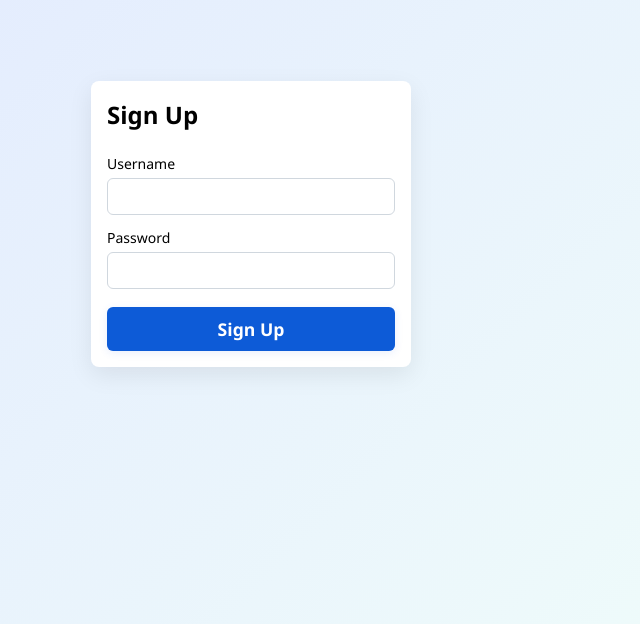
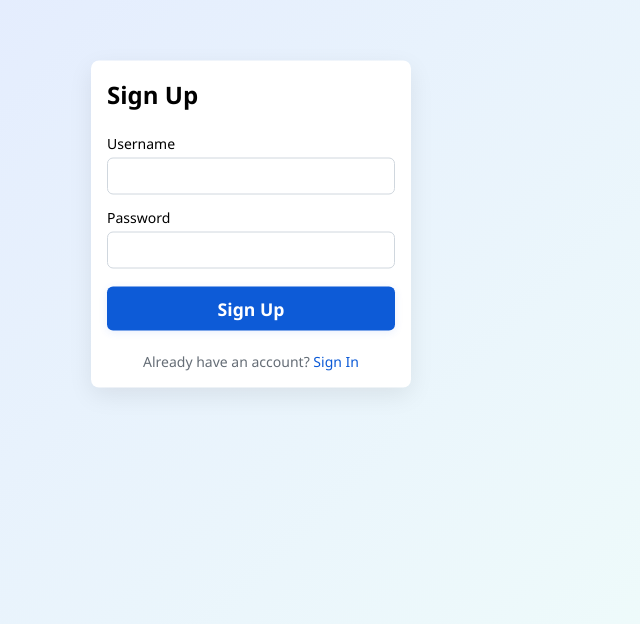
Before and after one commit to mikhailofficial/simple-chat-fastapi, a React (Vite) app in the folder frontend/: page /sign-up in a window 1280 px wide. Shown: the part 176-800 px from the top of the page, without its empty margins (389-1029 px from the left). Built offline with nearby package versions, Linux system fonts and the light colour scheme; no server answers.

Commit message:
feat(frontend): added navigation links between auth forms and improved header layout

```diff
--- a/frontend/src/App.css
+++ b/frontend/src/App.css
@@ -49,3 +49,14 @@ body {
   align-items: center;
   padding: 0 1rem;
 }
+
+.header-content nav {
+  display: flex;
+  align-items: center;
+  gap: 1rem;
+}
+
+.nav-spacer {
+  flex: 1;
+  min-width: 50px;
+}
--- a/frontend/src/components/Auth/AuthForms.jsx
+++ b/frontend/src/components/Auth/AuthForms.jsx
@@ -1,5 +1,6 @@
 import React, { useState } from "react"
 import { useAuth } from "./AuthProvider"
+import { Link } from "react-router-dom"
 import styles from "./AuthForms.module.css"
 
 export function SignInForm() {
@@ -56,6 +57,9 @@ export function SignInForm() {
             <button type="submit" disabled={loading}>
                 {loading ? "Signing in..." : "Sign In"}
             </button>
+            <div className={styles.link}>
+                Don't have an account? <Link to="/sign-up">Sign Up</Link>
+            </div>
         </form>
     )
 }
@@ -75,7 +79,7 @@ export function SignUpForm() {
             return
         }
 
-        if (form.password.length < 3) {
+        if (form.password.length < 8) {
             setError("Password must be at least 8 characters")
             return
         }
@@ -119,6 +123,9 @@ export function SignUpForm() {
             <button type="submit" disabled={loading}>
                 {loading ? "Signing up..." : "Sign Up"}
             </button>
+            <div className={styles.link}>
+                Already have an account? <Link to="/sign-in">Sign In</Link>
+            </div>
         </form>
     )
 }
--- a/frontend/src/components/Auth/AuthForms.module.css
+++ b/frontend/src/components/Auth/AuthForms.module.css
@@ -47,3 +47,20 @@
   padding: 8px;
   border-radius: 6px;
 }
+
+.link {
+  text-align: center;
+  margin-top: 8px;
+  font-size: 14px;
+  color: #656d76;
+}
+
+.link a {
+  color: #0d5bd7;
+  text-decoration: none;
+  font-weight: 500;
+}
+
+.link a:hover {
+  text-decoration: underline;
+}
--- a/frontend/src/layout/Layout.jsx
+++ b/frontend/src/layout/Layout.jsx
@@ -19,7 +19,6 @@ export function Layout() {
                     <nav>
                         {isAuthenticated ? (
                             <>
-                                <Link to="/">Go to the Simple Chat</Link>
                                 <button onClick={handleSignOut}>Sign Out</button>
                             </>
                         ) : (
```
